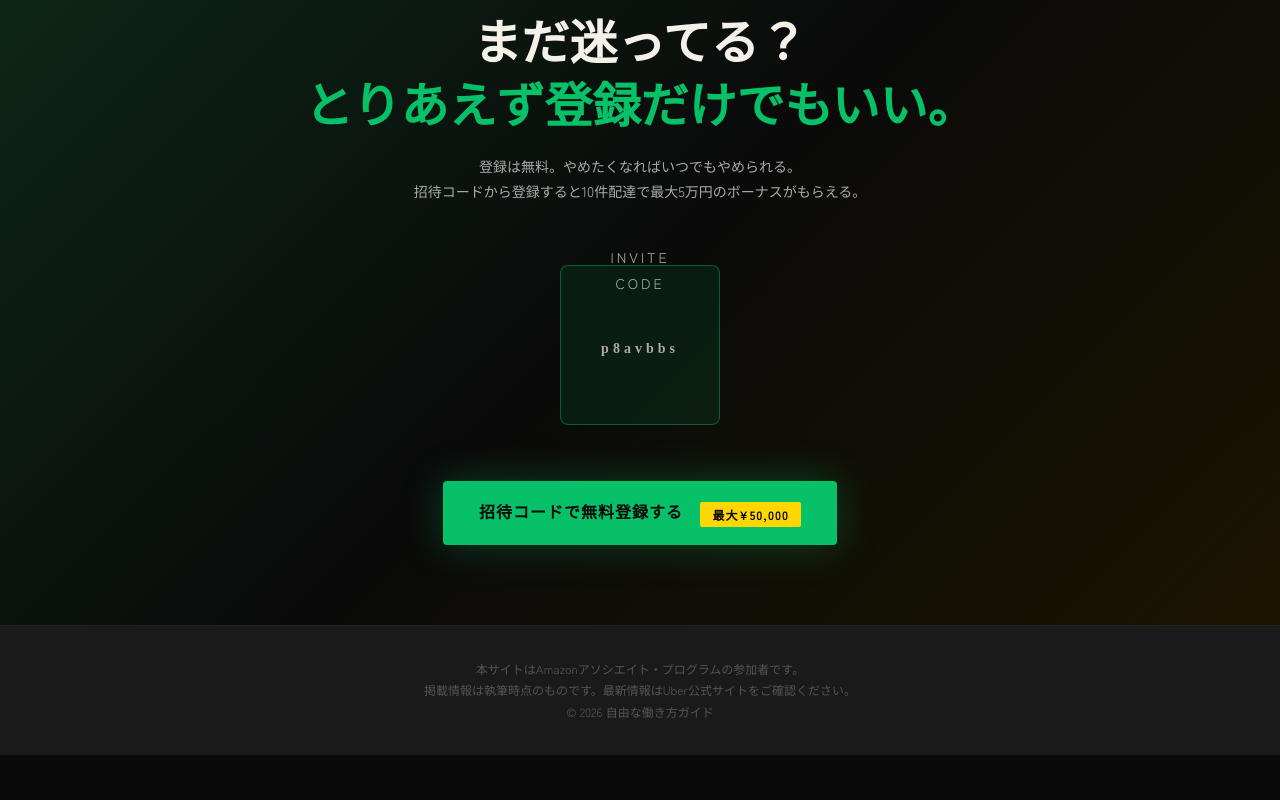
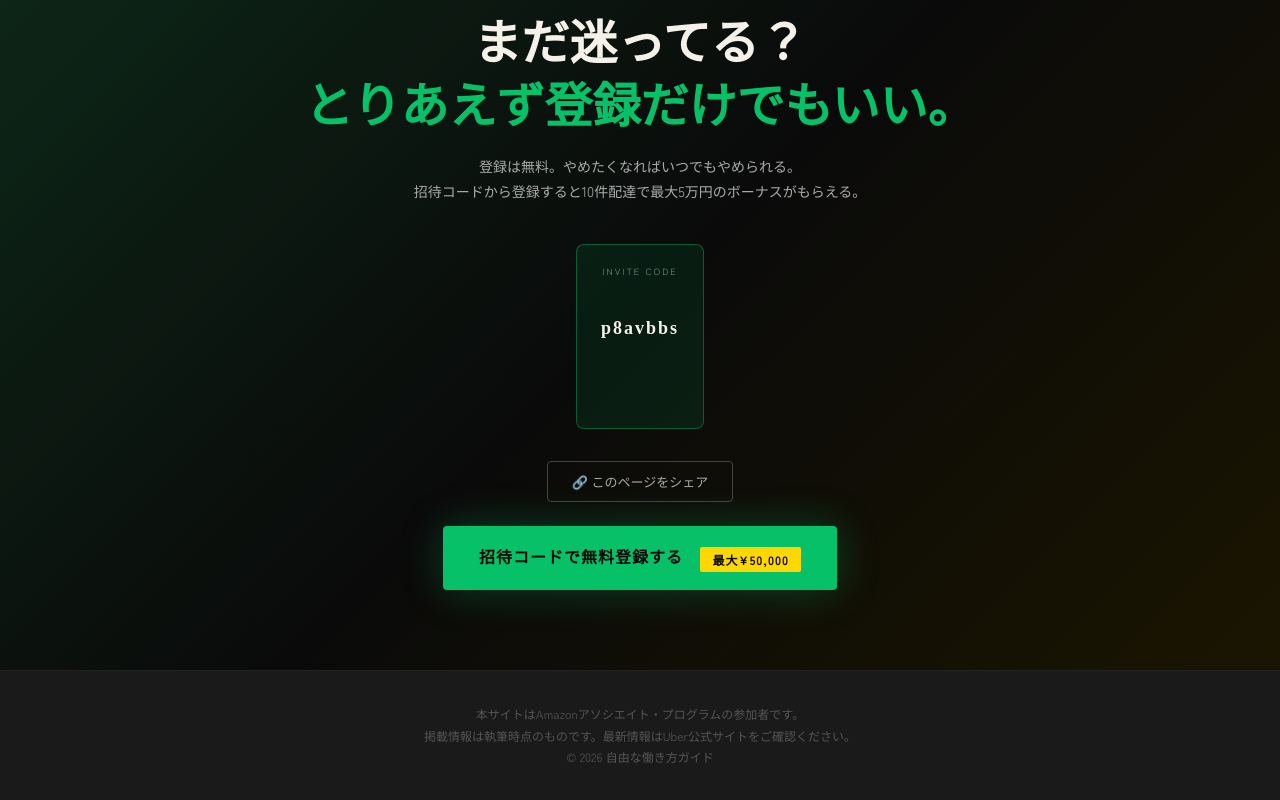
Before and after one commit to sikaikzari/uber, a plain HTML site: page index.html in a window 1280 px wide. Shown: the part 5417-6217 px from the top of the page. Before the commit the page ends 6172 px from the top, so only its background shows below. Drawn offline with Linux system fonts and the light colour scheme; a web font is replaced by a local one.

Commit message:
Add files via upload

```diff
--- a/index.html
+++ b/index.html
@@ -520,24 +520,24 @@
       background: rgba(6,193,103,0.1);
       border: 1px solid rgba(6,193,103,0.4);
       border-radius: 8px;
-      width: 160px;
-      height: 160px;
+      padding: 20px 24px;
       margin-bottom: 32px;
     }
 
     .invite-code-label {
-      font-size: 10px;
-      letter-spacing: 3px;
+      font-size: 9px;
+      letter-spacing: 2px;
       color: var(--text-muted);
-      margin-bottom: 8px;
+      margin-bottom: 10px;
+      text-align: center;
     }
 
     .invite-code {
       font-family: 'Kaisei Opti', serif;
-      font-size: 28px;
+      font-size: 18px;
       font-weight: 700;
-      color: var(--accent);
-      letter-spacing: 4px;
+      color: var(--white);
+      letter-spacing: 2px;
     }
 
     /* FOOTER */
@@ -787,11 +787,11 @@
     <h2>まだ迷ってる？<br><span>とりあえず登録だけでもいい。</span></h2>
     <p>登録は無料。やめたくなればいつでもやめられる。<br>招待コードから登録すると10件配達で最大5万円のボーナスがもらえる。</p>
 
-    <div class="invite-code-box" onclick="copyCode()" style="cursor:pointer;padding:16px 32px;">
-      <p class="invite-code-label">INVITE CODE</p>
-      <p class="invite-code">p8avbbs</p>
-      <p id="copyMsg" style="font-size:11px;color:var(--accent);height:14px;margin-top:4px;opacity:0;transition:opacity 0.3s;"></p>
-    </div>
+<div class="invite-code-box" onclick="copyCode()" style="cursor:pointer;">
+  <div class="invite-code-label">INVITE CODE</div>
+  <div class="invite-code" style="margin-top: 30px;">p8avbbs</div>
+  <p id="copyMsg" style="font-size:11px;color:var(--accent);height:14px;margin-top: 15px;opacity:0;transition:opacity 0.3s;"></p>
+</div>
     <script>
     function copyCode() {
       navigator.clipboard.writeText('p8avbbs').then(function() {
@@ -801,9 +801,22 @@
         setTimeout(function() { msg.style.opacity = '0'; }, 2000);
       });
     }
+    function shareCode() {
+      if (navigator.share) {
+        navigator.share({
+          title: 'UberEats配達員ガイド',
+          text: '招待コード「p8avbbs」で登録すると最大5万円のボーナスがもらえるよ！',
+          url: 'https://sikaikzari.github.io/uber/'
+        });
+      }
+    }
     </script>
 
-    <br><br>
+    <br>
+    <button onclick="shareCode()" style="background:none;border:1px solid #444;color:#aaa;font-family:'Zen Kaku Gothic New',sans-serif;font-size:13px;padding:10px 24px;border-radius:4px;cursor:pointer;margin-bottom:24px;">
+      🔗 このページをシェア
+    </button>
+    <br>
     <a href="https://www.uber.com/signup/drive/deliver/?invite_code=p8avbbs" class="cta-btn" target="_blank" rel="noopener">
       招待コードで無料登録する <span class="bonus-badge">最大¥50,000</span>
     </a>
```
